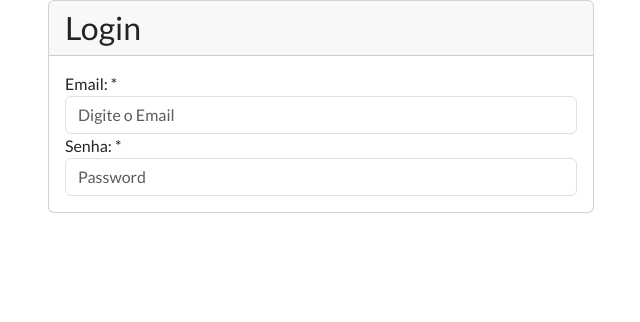
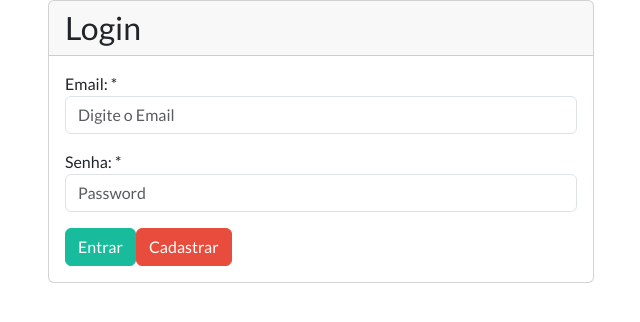
Before and after one commit to gabrielpoke/MinhasFinancas, a React (Create React App) app in the folder Frontend/minhas-financas-app/: page / in a window 1280 px wide. Shown: the top 322 px of the page, without its empty margins (334-974 px from the left). Built offline with nearby package versions, Linux system fonts and the light colour scheme.

Commit message:
Adicionando estado e comportamento no component de Login

```diff
--- a/Frontend/minhas-financas-app/src/components/form-group.js
+++ b/Frontend/minhas-financas-app/src/components/form-group.js
@@ -2,7 +2,7 @@ import React from 'react'
 
 function FormGroup(props) {
   return (
-    <div className="form-group">
+    <div className="form-group mb-3">
       <label htmlFor={props.htmlFor}>{props.label}</label>
       {props.children}
     </div>
--- a/Frontend/minhas-financas-app/src/views/login.js
+++ b/Frontend/minhas-financas-app/src/views/login.js
@@ -3,6 +3,15 @@ import Card from '../components/card'
 import FormGroup from '../components/form-group'
 
 class Login extends React.Component {
+  state = {
+    email: '',
+    senha: ''
+  }
+  entra = () => {
+    console.log('Email: ', this.state.email)
+    console.log('Senha: ', this.state.senha)
+  }
+
   render() {
     return (
       <div className="container">
@@ -23,6 +32,10 @@ class Login extends React.Component {
                         >
                           <input
                             type="email"
+                            value={this.state.email}
+                            onChange={e =>
+                              this.setState({ email: e.target.value })
+                            }
                             className="form-control"
                             id="exampleInputEmail1"
                             aria-describedby="emailHelp"
@@ -35,11 +48,29 @@ class Login extends React.Component {
                         >
                           <input
                             type="password"
+                            value={this.state.senha}
+                            onChange={e =>
+                              this.setState({ senha: e.target.value })
+                            }
                             className="form-control"
                             id="exampleInputPassword1"
                             placeholder="Password"
                           />
                         </FormGroup>
+                        <button
+                          onClick={this.entra}
+                          type="button"
+                          className="btn btn-success"
+                        >
+                          Entrar
+                        </button>
+                        <button
+                          onClick={this.entra}
+                          type="button"
+                          className="btn btn-danger"
+                        >
+                          Cadastrar
+                        </button>
                       </fieldset>
                     </div>
                   </div>
```
